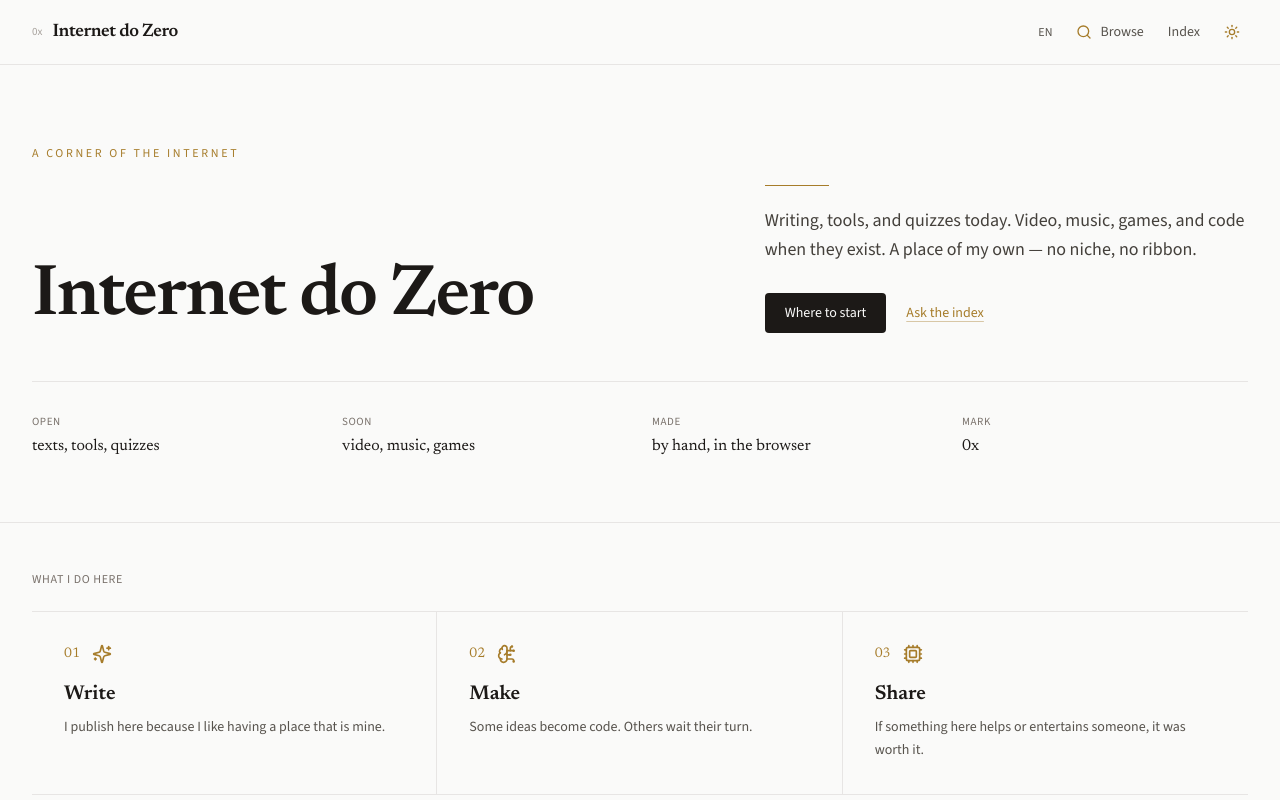
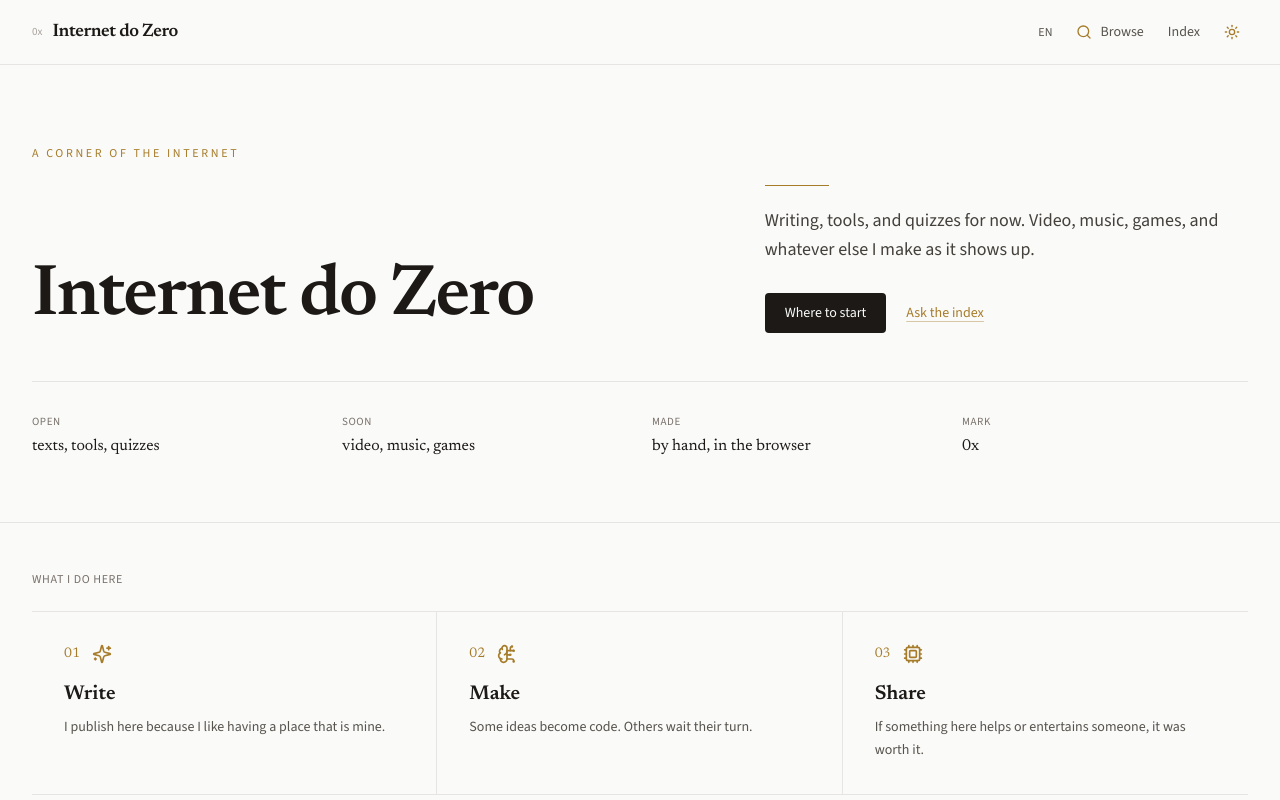
Before and after one commit to internetdozero/internetdozero, a React (Vite) app: page / in a window 1280 px wide. Shown: the top 800 px of the page. Built offline with nearby package versions, Linux system fonts and the light colour scheme.

Commit message:
fix(copy): drop manifesto cadence from the hero

```diff
--- a/src/i18n/translations.js
+++ b/src/i18n/translations.js
@@ -15,7 +15,7 @@ export const translations = {
     },
     hero: {
       badgeCentral: 'um canto na internet',
-      subtitle: 'Textos, ferramentas e quizzes hoje. Vídeo, música, jogos e código quando existirem. Um lugar meu — sem nicho, sem fita.',
+      subtitle: 'Aqui tem textos, ferramentas e quizzes. Depois entram vídeo, música, jogos e o que mais eu for fazendo.',
       btnModules: 'Por onde começar',
       btnConsole: 'Perguntar ao índice',
       statFocus: 'Aberto',
@@ -116,7 +116,7 @@ export const translations = {
     },
     hero: {
       badgeCentral: 'a corner of the internet',
-      subtitle: 'Writing, tools, and quizzes today. Video, music, games, and code when they exist. A place of my own — no niche, no ribbon.',
+      subtitle: 'Writing, tools, and quizzes for now. Video, music, games, and whatever else I make as it shows up.',
       btnModules: 'Where to start',
       btnConsole: 'Ask the index',
       statFocus: 'Open',
```
